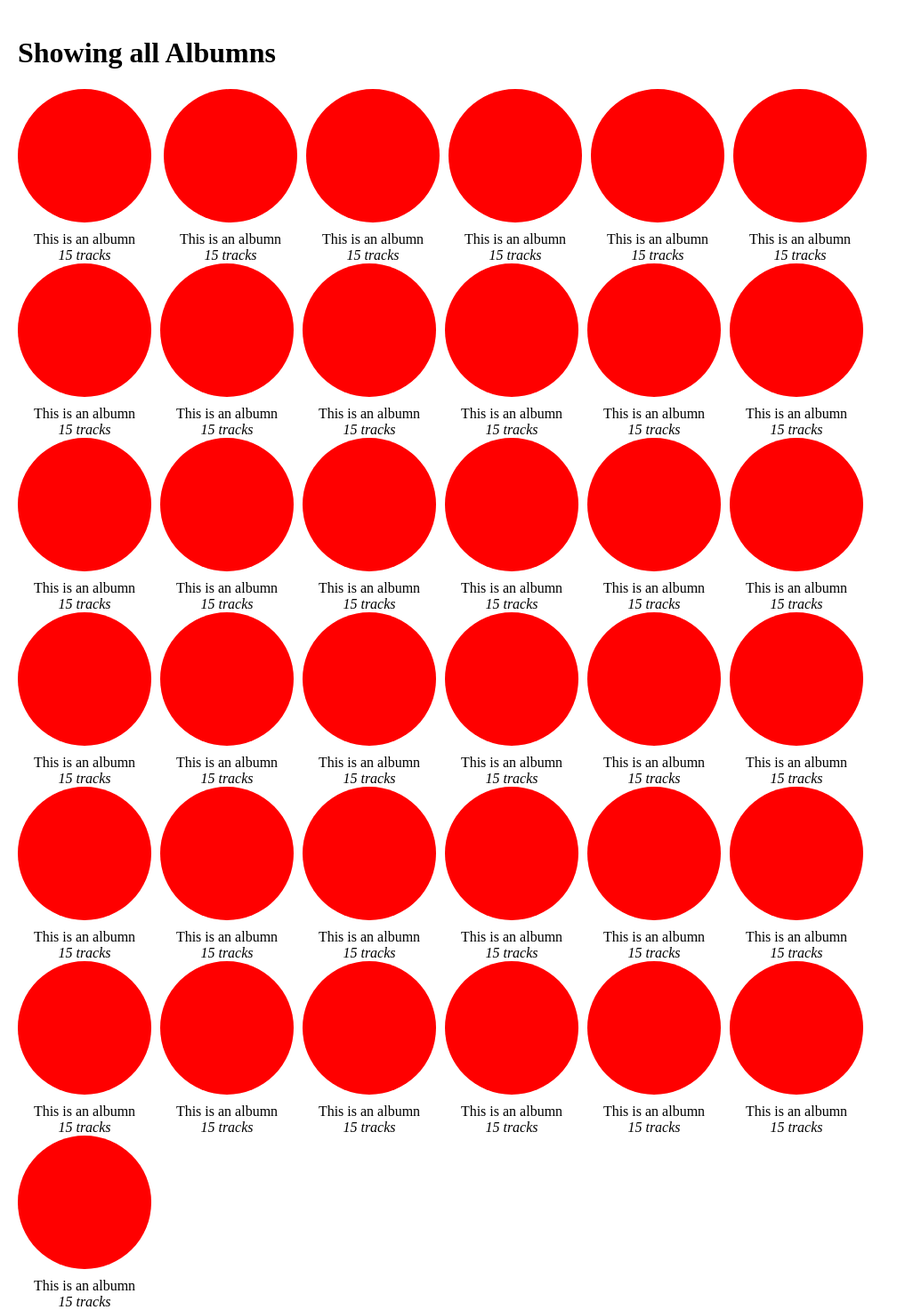
After one commit to betabites/csi-music-website, a PHP site: page /iframe/refined_search.html in a window 1280 px wide. The commit adds this page. Shown: the whole page at 89% size, without its empty margins (0-1017 px from the left). Run offline with PHP 8.4, Linux system fonts and the light colour scheme.

Commit message:
Added search pages

```diff
--- a/assets/css/styles.css
+++ b/assets/css/styles.css
@@ -52,6 +52,7 @@ body {
     height: 400px;
     width: 400px;
     margin-bottom: 10px;
+    float: left;
 }
 
 .sideways_slider {
@@ -77,7 +78,7 @@ body {
     height: 150px;
     margin-bottom: 10px;
     border-radius: 100%;
-    background-color: #000;
+    background-color: red;
 }
 
 .sideways_slider_more > .sideways_slider_icon {
@@ -127,3 +128,26 @@ body {
     padding-top: 45px;
     padding-left: 10px;
 }
+
+.play_track_button {
+    width: 100%;
+    height: 100%;
+    /* Invert all colours in this icon */
+    -webkit-filter: invert(1);
+    filter: invert(1);
+    cursor: pointer;
+    opacity: 0;
+    transition: opacity 0.5s;
+    border-radius: 100%;
+
+    /* Since all the colours are inverted, the background colour must be set to white, to appear black */
+    background-color: rgba(255,255,255,0.75);
+}
+
+*.play_track_button:hover {
+    opacity: 1;
+}
+
+.page_header > * {
+    display: inline-block;
+}
--- /dev/null
+++ b/iframe/refined_search.html
@@ -0,0 +1,248 @@
+<!DOCTYPE html>
+
+<html>
+<head>
+
+    <script>
+
+    </script>
+    <meta name="viewport" content="width=device-width, initial-scale=1">
+    <link rel="stylesheet" href="../assets/css/styles.css"/>
+</head>
+<body onload="onload()">
+
+<div class="wrapper">
+    <div class="sideways_slider_wrapper">
+        <h1>Showing all Albumns</h1>
+        <div class="sideways_slider">
+            <div style="overflow: unset; height: unset" class="sideways_slider_content">
+                <div class="sideways_slider_item">
+                    <div class="sideways_slider_icon">
+                        <img class="play_track_button" src="../assets/icons/play.svg"/>
+                    </div>
+                    This is an albumn<br>
+                    <i>15 tracks</i>
+                </div>
+                <div class="sideways_slider_item">
+                    <div class="sideways_slider_icon">
+                        <img class="play_track_button" src="../assets/icons/play.svg"/>
+                    </div>
+                    This is an albumn<br>
+                    <i>15 tracks</i>
+                </div><div class="sideways_slider_item">
+                <div class="sideways_slider_icon">
+                    <img class="play_track_button" src="../assets/icons/play.svg"/>
+                </div>
+                This is an albumn<br>
+                <i>15 tracks</i>
+            </div><div class="sideways_slider_item">
+                <div class="sideways_slider_icon">
+                    <img class="play_track_button" src="../assets/icons/play.svg"/>
+                </div>
+                This is an albumn<br>
+                <i>15 tracks</i>
+            </div><div class="sideways_slider_item">
+                <div class="sideways_slider_icon">
+                    <img class="play_track_button" src="../assets/icons/play.svg"/>
+                </div>
+                This is an albumn<br>
+                <i>15 tracks</i>
+            </div><div class="sideways_slider_item">
+                <div class="sideways_slider_icon">
+                    <img class="play_track_button" src="../assets/icons/play.svg"/>
+                </div>
+                This is an albumn<br>
+                <i>15 tracks</i>
+            </div><div class="sideways_slider_item">
+                <div class="sideways_slider_icon">
+                    <img class="play_track_button" src="../assets/icons/play.svg"/>
+                </div>
+                This is an albumn<br>
+                <i>15 tracks</i>
+            </div><div class="sideways_slider_item">
+                <div class="sideways_slider_icon">
+                    <img class="play_track_button" src="../assets/icons/play.svg"/>
+                </div>
+                This is an albumn<br>
+                <i>15 tracks</i>
+            </div><div class="sideways_slider_item">
+                <div class="sideways_slider_icon">
+                    <img class="play_track_button" src="../assets/icons/play.svg"/>
+                </div>
+                This is an albumn<br>
+                <i>15 tracks</i>
+            </div><div class="sideways_slider_item">
+                <div class="sideways_slider_icon">
+                    <img class="play_track_button" src="../assets/icons/play.svg"/>
+                </div>
+                This is an albumn<br>
+                <i>15 tracks</i>
+            </div><div class="sideways_slider_item">
+                <div class="sideways_slider_icon">
+                    <img class="play_track_button" src="../assets/icons/play.svg"/>
+                </div>
+                This is an albumn<br>
+                <i>15 tracks</i>
+            </div><div class="sideways_slider_item">
+                <div class="sideways_slider_icon">
+                    <img class="play_track_button" src="../assets/icons/play.svg"/>
+                </div>
+                This is an albumn<br>
+                <i>15 tracks</i>
+            </div><div class="sideways_slider_item">
+                <div class="sideways_slider_icon">
+                    <img class="play_track_button" src="../assets/icons/play.svg"/>
+                </div>
+                This is an albumn<br>
+                <i>15 tracks</i>
+            </div><div class="sideways_slider_item">
+                <div class="sideways_slider_icon">
+                    <img class="play_track_button" src="../assets/icons/play.svg"/>
+                </div>
+                This is an albumn<br>
+                <i>15 tracks</i>
+            </div><div class="sideways_slider_item">
+                <div class="sideways_slider_icon">
+                    <img class="play_track_button" src="../assets/icons/play.svg"/>
+                </div>
+                This is an albumn<br>
+                <i>15 tracks</i>
+            </div><div class="sideways_slider_item">
+                <div class="sideways_slider_icon">
+                    <img class="play_track_button" src="../assets/icons/play.svg"/>
+                </div>
+                This is an albumn<br>
+                <i>15 tracks</i>
+            </div><div class="sideways_slider_item">
+                <div class="sideways_slider_icon">
+                    <img class="play_track_button" src="../assets/icons/play.svg"/>
+                </div>
+                This is an albumn<br>
+                <i>15 tracks</i>
+            </div><div class="sideways_slider_item">
+                <div class="sideways_slider_icon">
+                    <img class="play_track_button" src="../assets/icons/play.svg"/>
+                </div>
+                This is an albumn<br>
+                <i>15 tracks</i>
+            </div><div class="sideways_slider_item">
+                <div class="sideways_slider_icon">
+                    <img class="play_track_button" src="../assets/icons/play.svg"/>
+                </div>
+                This is an albumn<br>
+                <i>15 tracks</i>
+            </div><div class="sideways_slider_item">
+                <div class="sideways_slider_icon">
+                    <img class="play_track_button" src="../assets/icons/play.svg"/>
+                </div>
+                This is an albumn<br>
+                <i>15 tracks</i>
+            </div><div class="sideways_slider_item">
+                <div class="sideways_slider_icon">
+                    <img class="play_track_button" src="../assets/icons/play.svg"/>
+                </div>
+                This is an albumn<br>
+                <i>15 tracks</i>
+            </div><div class="sideways_slider_item">
+                <div class="sideways_slider_icon">
+                    <img class="play_track_button" src="../assets/icons/play.svg"/>
+                </div>
+                This is an albumn<br>
+                <i>15 tracks</i>
+            </div><div class="sideways_slider_item">
+                <div class="sideways_slider_icon">
+                    <img class="play_track_button" src="../assets/icons/play.svg"/>
+                </div>
+                This is an albumn<br>
+                <i>15 tracks</i>
+            </div><div class="sideways_slider_item">
+                <div class="sideways_slider_icon">
+                    <img class="play_track_button" src="../assets/icons/play.svg"/>
+                </div>
+                This is an albumn<br>
+                <i>15 tracks</i>
+            </div><div class="sideways_slider_item">
+                <div class="sideways_slider_icon">
+                    <img class="play_track_button" src="../assets/icons/play.svg"/>
+                </div>
+                This is an albumn<br>
+                <i>15 tracks</i>
+            </div><div class="sideways_slider_item">
+                <div class="sideways_slider_icon">
+                    <img class="play_track_button" src="../assets/icons/play.svg"/>
+                </div>
+                This is an albumn<br>
+                <i>15 tracks</i>
+            </div><div class="sideways_slider_item">
+                <div class="sideways_slider_icon">
+                    <img class="play_track_button" src="../assets/icons/play.svg"/>
+                </div>
+                This is an albumn<br>
+                <i>15 tracks</i>
+            </div><div class="sideways_slider_item">
+                <div class="sideways_slider_icon">
+                    <img class="play_track_button" src="../assets/icons/play.svg"/>
+                </div>
+                This is an albumn<br>
+                <i>15 tracks</i>
+            </div><div class="sideways_slider_item">
+                <div class="sideways_slider_icon">
+                    <img class="play_track_button" src="../assets/icons/play.svg"/>
+                </div>
+                This is an albumn<br>
+                <i>15 tracks</i>
+            </div><div class="sideways_slider_item">
+                <div class="sideways_slider_icon">
+                    <img class="play_track_button" src="../assets/icons/play.svg"/>
+                </div>
+                This is an albumn<br>
+                <i>15 tracks</i>
+            </div><div class="sideways_slider_item">
+                <div class="sideways_slider_icon">
+                    <img class="play_track_button" src="../assets/icons/play.svg"/>
+                </div>
+                This is an albumn<br>
+                <i>15 tracks</i>
+            </div><div class="sideways_slider_item">
+                <div class="sideways_slider_icon">
+                    <img class="play_track_button" src="../assets/icons/play.svg"/>
+                </div>
+                This is an albumn<br>
+                <i>15 tracks</i>
+            </div><div class="sideways_slider_item">
+                <div class="sideways_slider_icon">
+                    <img class="play_track_button" src="../assets/icons/play.svg"/>
+                </div>
+                This is an albumn<br>
+                <i>15 tracks</i>
+            </div><div class="sideways_slider_item">
+                <div class="sideways_slider_icon">
+                    <img class="play_track_button" src="../assets/icons/play.svg"/>
+                </div>
+                This is an albumn<br>
+                <i>15 tracks</i>
+            </div><div class="sideways_slider_item">
+                <div class="sideways_slider_icon">
+                    <img class="play_track_button" src="../assets/icons/play.svg"/>
+                </div>
+                This is an albumn<br>
+                <i>15 tracks</i>
+            </div><div class="sideways_slider_item">
+                <div class="sideways_slider_icon">
+                    <img class="play_track_button" src="../assets/icons/play.svg"/>
+                </div>
+                This is an albumn<br>
+                <i>15 tracks</i>
+            </div>
+                <div class="sideways_slider_item">
+                    <div class="sideways_slider_icon">
+                        <img class="play_track_button" src="../assets/icons/play.svg"/>
+                    </div>
+                    This is an albumn<br>
+                    <i>15 tracks</i>
+                </div>
+            </div>
+        </div>
+    </div>
+</div>
+</html>
--- a/index.html
+++ b/index.html
@@ -16,7 +16,7 @@
 
     </div>
 
-    <iframe id="content" src="iframe/home.html">
+    <iframe id="content" src="iframe/refined_search.html">
 
     </iframe>
 
```
Also changed, not shown: iframe/search.html (added, +126 -0 lines).
